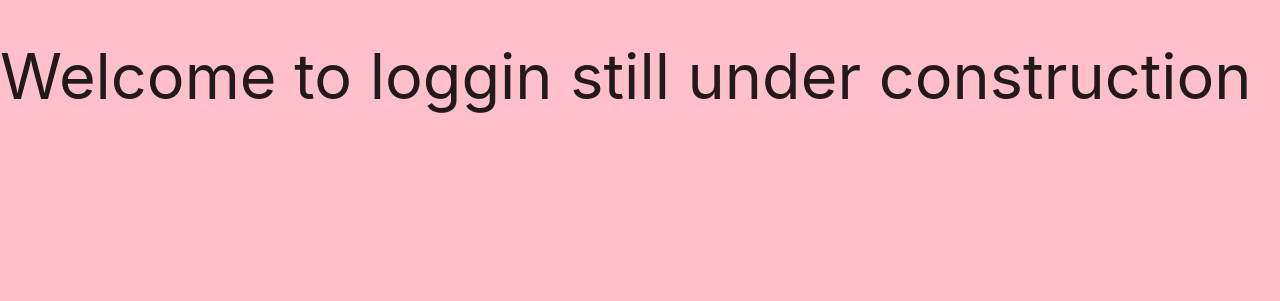
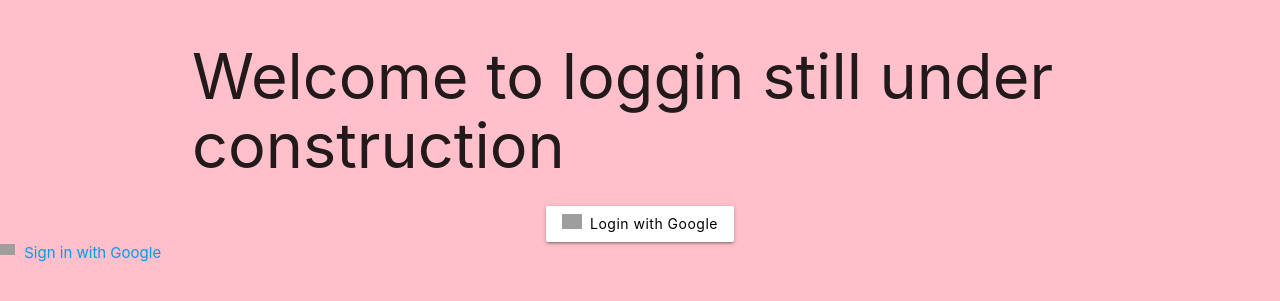
Before and after one commit to dorothybelle247/session-cookies, a Node server app: page / in a window 1280 px wide. Shown: the top 301 px of the page. Run offline with Node 20, Linux system fonts and the light colour scheme; some libraries are stand-ins or nearby versions; grey boxes are pictures that could not be loaded.

Commit message:
loginoAuth

```diff
--- a/public/css/style.css
+++ b/public/css/style.css
@@ -1,3 +1,6 @@
 body{
     background-color: pink;
 }
+/* p{
+    margin: 10px 0 !important;
+} */
--- a/routes/expressRoute.js
+++ b/routes/expressRoute.js
@@ -10,7 +10,9 @@ const router = express.Router()
 // @route  GET/
 
 router.get('/', (req, res) => {
-    res.render('login')
+    res.render('login', {
+        layout: "loggin"
+    })
 })
 
 
--- a/views/layouts/loggin.hbs
+++ b/views/layouts/loggin.hbs
@@ -10,13 +10,48 @@
     <link rel="apple-touch-icon" href="icon.png"> --}}
 
 
-    <link rel="stylesheet" href="css/normalize.css">
+ <!-- Compiled and minified CSS -->
+    <link rel="stylesheet" href="https://cdnjs.cloudflare.com/ajax/libs/materialize/1.0.0/css/materialize.min.css">
+
+    <link rel="stylesheet" href="https://cdnjs.cloudflare.com/ajax/libs/font-awesome/6.0.0-beta2/css/all.min.css" integrity="sha512-YWzhKL2whUzgiheMoBFwW8CKV4qpHQAEuvilg9FAn5VJUDwKZZxkJNuGM4XkWuk94WCrrwslk8yWNGmY1EduTA==" crossorigin="anonymous" referrerpolicy="no-referrer" />
+
+    <link rel="stylesheet" href="/css/style.css"/>
+
+    <title>Add a post Loggin</title>
 </head>
 <body>
 
 
+    <div class="container login-container">
+{{{body}}}
+</div>
+
+    {{!-- loggin btn --}}
+    <div class="col s12 m6 offset-m3 center-align">
+    <a class="oauth-container btn darken-4 white black-text" href="/users/google-oauth/" style="text-transform:none">
+        <div class="left">
+            <img width="20px" style="margin-top:7px; margin-right:8px" alt="Google sign-in"
+                src="https://upload.wikimedia.org/wikipedia/commons/thumb/5/53/Google_%22G%22_Logo.svg/512px-Google_%22G%22_Logo.svg.png" />
+
+        </div>
+        Login with Google
+    </a>
+</div>
+
+<div>
+  <a class="hollow button primary" href="#">
+    <img width="15px" style="margin-bottom:3px; margin-right:5px" alt="Google login" src="https://upload.wikimedia.org/wikipedia/commons/thumb/5/53/Google_%22G%22_Logo.svg/512px-Google_%22G%22_Logo.svg.png" />
+    Sign in with Google
+  </a>
+</div>
 
 
+
+
+
+
+    <!-- Compiled and minified JavaScript -->
+    <script src="https://cdnjs.cloudflare.com/ajax/libs/materialize/1.0.0/js/materialize.min.js"></script>
     <script>
         window.ga=function(){ga.q.push(arguments)};ga.q=[];ga.l=+new Date;
         ga('create','UA-XXXXX-Y','auto');ga('send','pageview')
@@ -24,3 +59,6 @@
     <script src="https://www.google-analytics.com/analytics.js" async defer></script>
 </body>
 </html>
+
+</body>
+</html>
```
